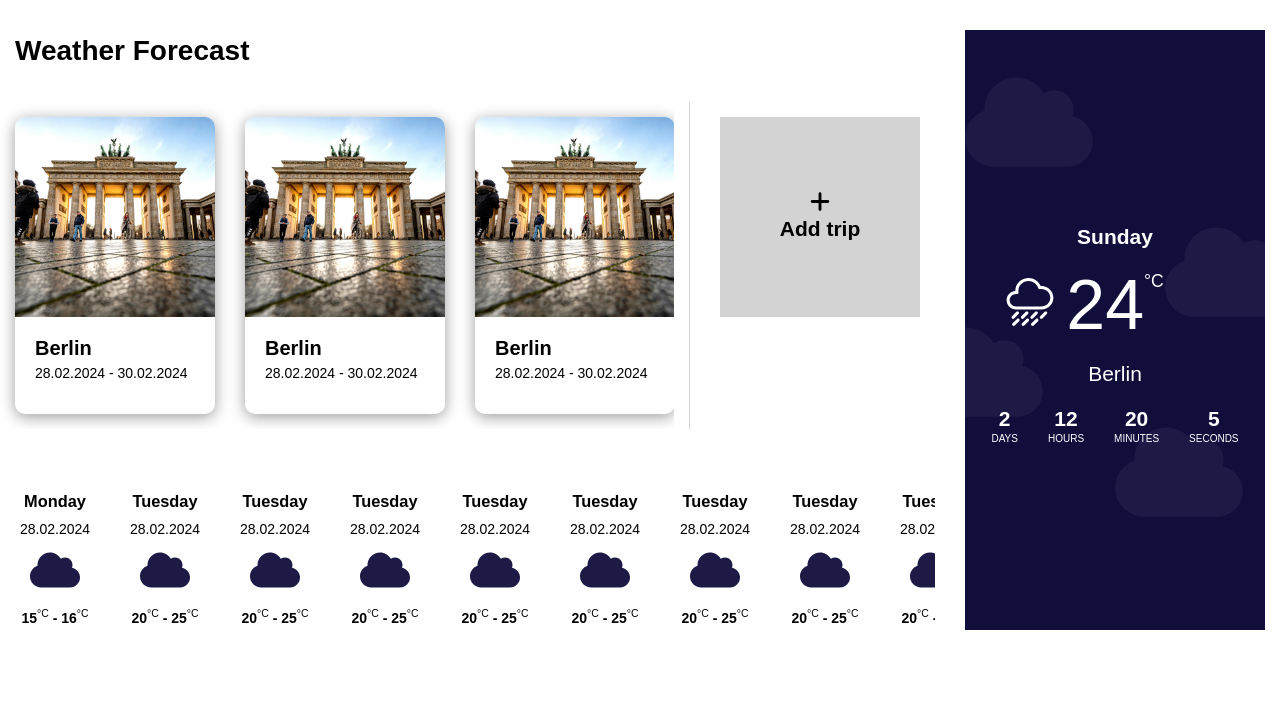
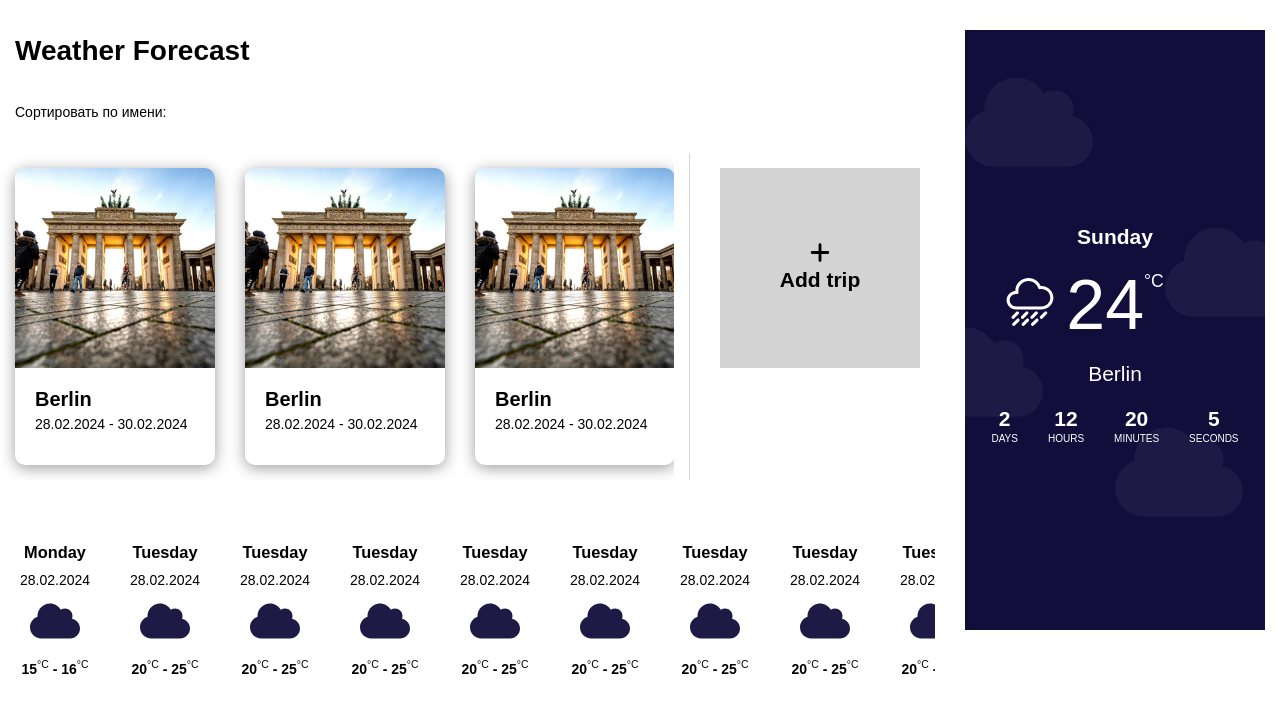
Before and after one commit to Xxandder/weather-app, a React (Vite) app in the folder weather-app/: page / in a window 1280 px wide. Shown: the top 712 px of the page. Built offline with nearby package versions, Linux system fonts and the light colour scheme.

Commit message:
+ input for finding trip by name

```diff
--- a/weather-app/src/pages/main.tsx
+++ b/weather-app/src/pages/main.tsx
@@ -1,14 +1,26 @@
+import { ChangeEvent, useState } from 'react';
 import { DailyForecast, TripForecast, Trips } from '../components/components.js';
 
 import { tripsForecast } from '../libs/constants/constants.js';
 import styles from './styles.module.scss';
 
 const MainPage: React.FC = () => {
+    const [name, setName] = useState('');
+
+    const handleInputOnChange = (event: ChangeEvent<HTMLInputElement>) => {
+        setName(event.target.value);
+        console.log(name);
+    }
+
   return (
     <div className="_container">
         <div className={styles['main-page']}>
             <main className={styles['main']}>
-                <h1>Weather Forecast</h1>
+                <h1 className={styles['main__header']}>Weather Forecast</h1>
+                <label className={styles['main__find-by-name']}>
+                    Сортировать по имени:
+                    <input type="text" value={name} onChange={handleInputOnChange}/>
+                </label>
                 <Trips/>
                 <TripForecast tripForecast={tripsForecast}/>
             </main>
```
